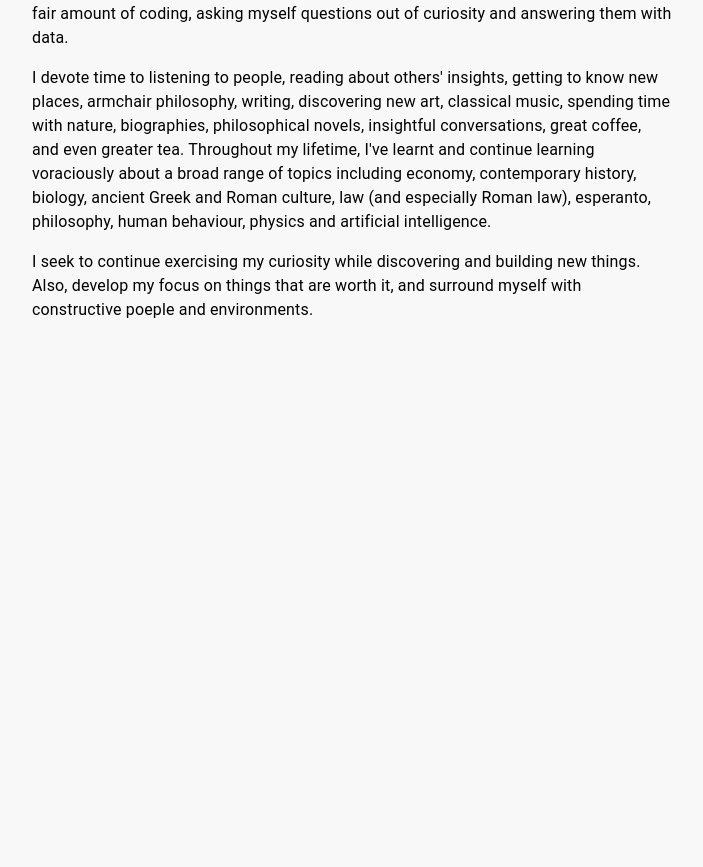
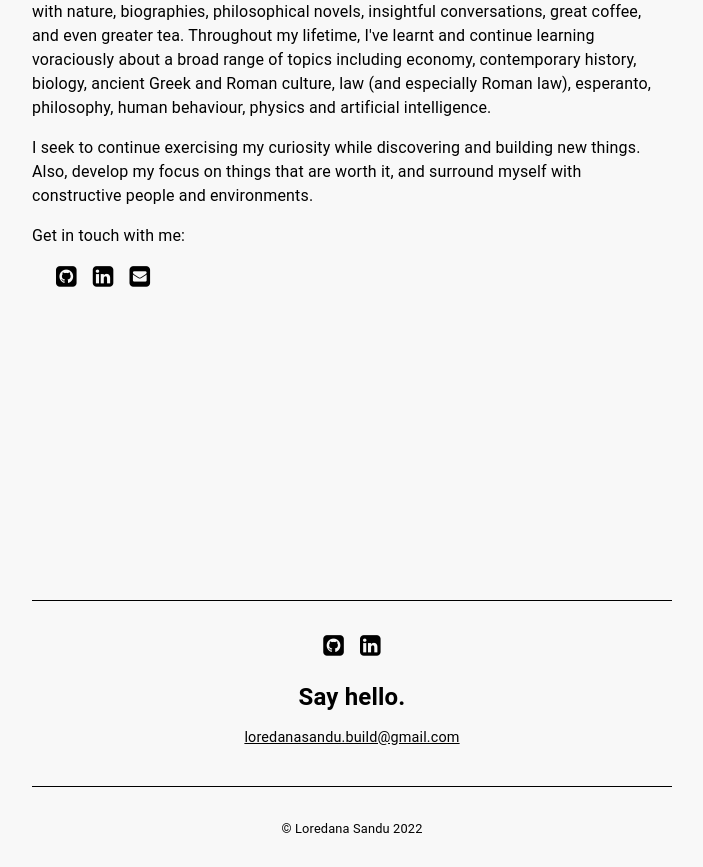
Before and after one commit to loredanasandu/loredanasandu.com, a Next.js app: page /about in a window 1280 px wide. Shown: the part 340-1207 px from the top of the page, without its empty margins (288-991 px from the left). Before the commit the page ends 921 px from the top, so only its background shows below. Built offline with nearby package versions, Linux system fonts and the light colour scheme.

Commit message:
added footer

```diff
--- /dev/null
+++ b/components/Footer.jsx
@@ -0,0 +1,25 @@
+import Link from 'next/link'
+
+const Footer = () => {
+    return (
+        <div class='footer-and-copyright'>
+            <div class='footer'>
+                <div>
+                    <nav className='footer-links'>
+                        <Link href='https://github.com/loredanasandu' passHref className='fa fa-github-square'></Link>
+                        <Link href='https://www.linkedin.com/in/loredana-sandu/' passHref className='fa fa-linkedin-square'></Link>
+                    </nav>
+                </div>
+                <div className='say-hello'>
+                    <h2>Say hello.</h2>
+                    <Link href='/' passHref >loredanasandu.build@gmail.com</Link>
+                </div>
+            </div>
+            <div class='copyright'>
+                <p>© Loredana Sandu 2022</p>
+            </div>
+        </div>
+    )
+}
+
+export default Footer
--- a/pages/_app.js
+++ b/pages/_app.js
@@ -1,15 +1,12 @@
 import '../styles/globals.css'
-
-import { Inter } from '@next/font/google'
 
 import Head from 'next/head'
 import Image from 'next/image'
 
 import Title from '../components/Title'
+import Description from '../components/Description'
 import Nav from '../components/Nav'
-
-import Description from '../components/Description'
-
+import Footer from '../components/Footer'
 
 function MyApp({ Component, pageProps }) {
   return (
@@ -17,6 +14,7 @@ function MyApp({ Component, pageProps }) {
       <Head>
         <title>Loredana Sandu</title>
         <link rel="icon" href="/favicon.ico" />
+        <link rel="stylesheet" href="https://cdnjs.cloudflare.com/ajax/libs/font-awesome/4.7.0/css/font-awesome.min.css"></link>
       </Head>
 
       <div className='container'>
@@ -26,6 +24,7 @@ function MyApp({ Component, pageProps }) {
         <main className='main'>
           <Component {...pageProps} />
         </main>
+        <Footer />
       </div>
     </>
   )
--- a/pages/about.js
+++ b/pages/about.js
@@ -1,12 +1,8 @@
+import Link from 'next/link'
+
 export default function Home() {
   return (
     <div className='about-body'>
-      <div className='cambio-estacion'>
-        <p>Change in progress...</p>
-        <p>Con el cambio de estación hay que cambiar las sábanas.</p>
-      </div>
-      <hr/>
-
       <p>
         Born in Moldova, I moved to Spain at a very early age, and grew
         up there.
@@ -31,10 +27,19 @@ export default function Home() {
 
       <p>
         I seek to continue exercising my curiosity while discovering and building new things.
-        Also, develop my focus on things that are worth it, and surround myself with constructive poeple
+        Also, develop my focus on things that are worth it, and surround myself with constructive people
         and environments.
       </p>
 
+      <p>Get in touch with me:</p>
+
+      <nav className='about-links'>
+          <div>
+              <Link href='https://github.com/loredanasandu' passHref className='fa fa-github-square'></Link>
+              <Link href='https://www.linkedin.com/in/loredana-sandu/' passHref className='fa fa-linkedin-square'></Link>
+              <Link href='mailto:loredanasandu.build@gmail.com' passHref className='fa fa-envelope-square'></Link>
+          </div>
+      </nav>
     </div>
   )
 }
--- a/pages/articles/[slug].js
+++ b/pages/articles/[slug].js
@@ -6,7 +6,6 @@ import Link from 'next/link'
 
 
 export default function ArticlePage({frontMatter, slug, content}) {
-    console.log(frontMatter)
     return (
         <div className='article-page'>
             <h1>{frontMatter.title}</h1>
--- a/styles/globals.css
+++ b/styles/globals.css
@@ -24,7 +24,7 @@ a {
   text-decoration: none;
 }
 
-/* --- TITLE AND TOPNAV --- */
+/* --- TITLE --- */
 
 .container {
   line-height: 1.5;
@@ -52,8 +52,9 @@ a {
   text-align: center;
 }
 
+/* --- TOPNAV --- */
+
 .topnav{
-  font-size: 1rem;
   justify-content: center;
   align-items: center;
   display: flex;
@@ -90,6 +91,54 @@ a {
   display: flex;
   flex-direction: column;
 }
+
+/* --- FOOTER --- */
+
+.footer{
+  border-style: solid;
+  border-width: 1px 0 1px 0;
+  width: 100%;
+  margin: 2rem 0;
+  padding: 2rem 0;
+  text-align: center;
+}
+
+.footer .footer-links{
+  padding: 0 1rem;
+  display: inline-block;
+}
+
+.footer .footer-links:hover .fa{
+  opacity: 0.4;
+  transition: all .3s linear
+}
+
+.footer .fa{
+  padding: 0 0.5rem;
+  font-size: 1.5rem;
+  text-decoration: none;
+}
+
+.footer .footer-links:hover .fa:hover{
+  opacity: 1.0;
+}
+
+.footer .say-hello{
+  line-height: 1;
+  margin: 1.5rem 0 0.5rem 0;
+}
+
+.footer .say-hello a{
+  text-decoration: underline;
+  font-size: 0.9rem;
+}
+
+.footer-and-copyright .copyright{
+  font-size: 0.8rem;
+  margin: 1rem 0;
+  text-align: center;
+}
+
 
 /* --- DARK MODE --- */
 
@@ -203,6 +252,21 @@ a {
   margin: 1.5rem 0;
 }
 
-.about-body .cambio-estacion{
-  text-align: center;
+.about-links{
+  padding: 0 1rem;
 }
+
+.about-links:hover .fa{
+  opacity: 0.4;
+  transition: all .3s linear
+}
+
+.about-links .fa{
+  padding: 0 0.5rem;
+  font-size: 1.5rem;
+  text-decoration: none;
+}
+
+.about-links:hover .fa:hover{
+  opacity: 1.0;
+}
```
Also changed, not shown: articles/cosas-por-hacer.md (+2 -2 lines), articles/he-aqui-prueba-titulo-largo.md (deleted, +0 -5 lines).
